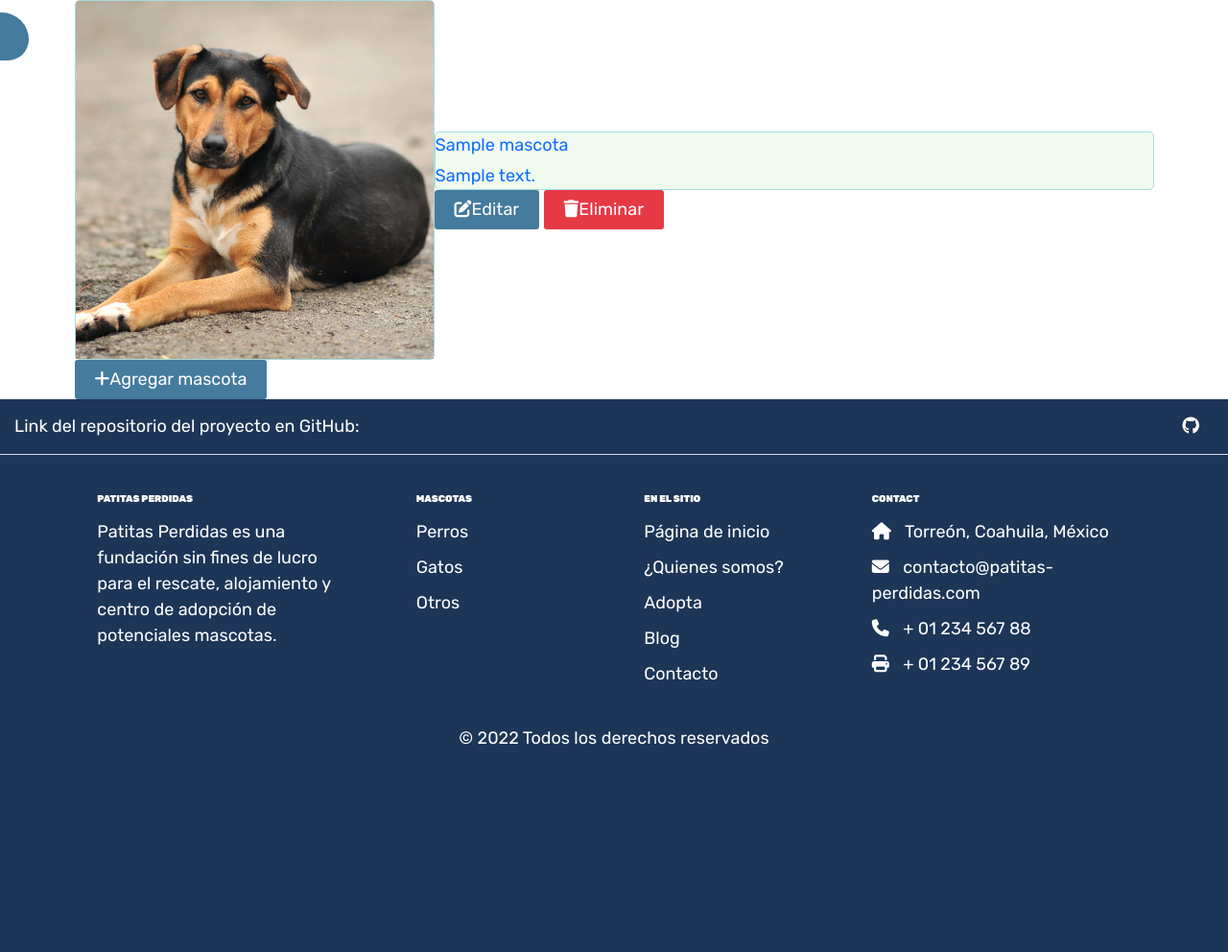
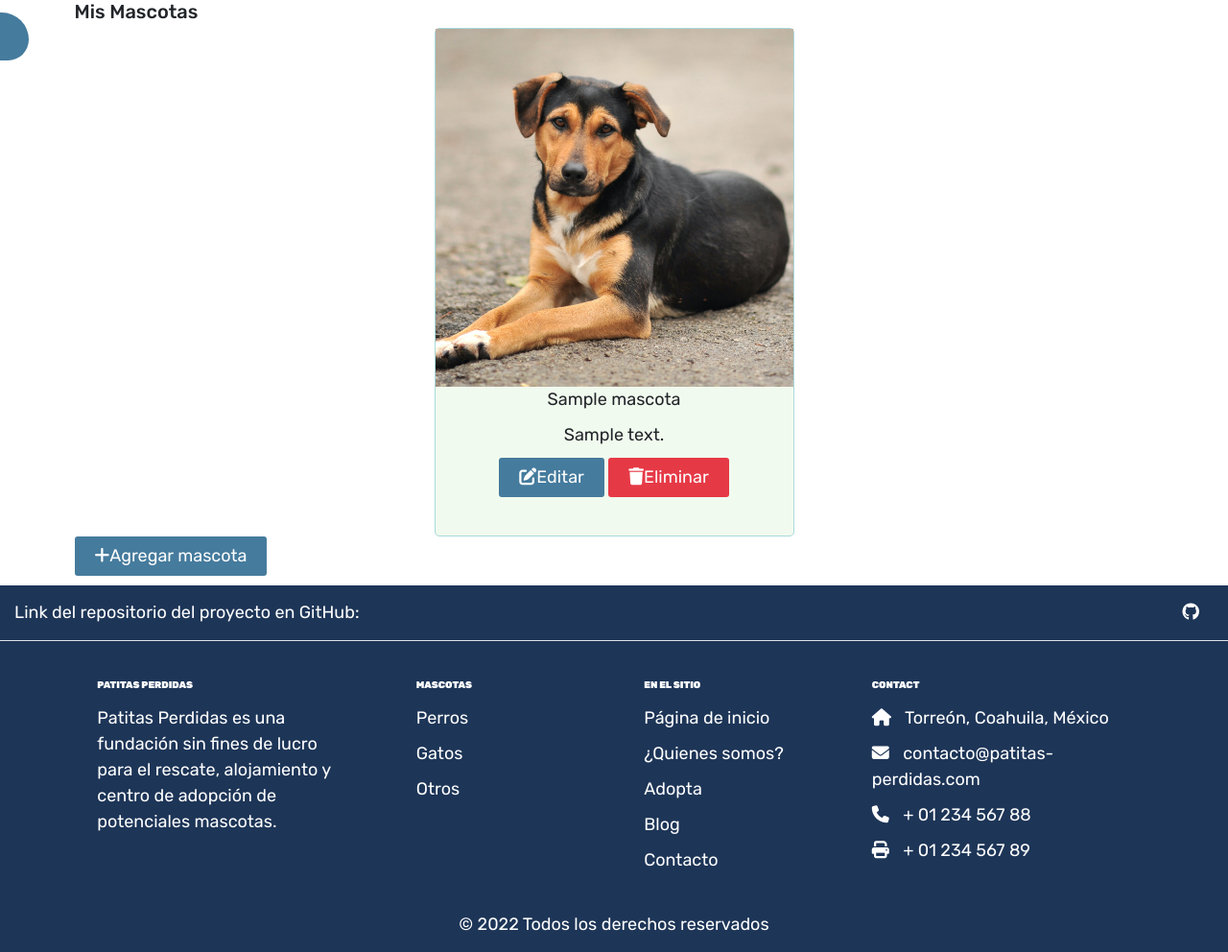
Before and after one commit to uzieeel-m/patitas-perdidas-django, a Django app: page /mascotas/mis-mascotas in a window 1280 px wide. Shown: the part 67-1059 px from the top of the page at 96% size. Before the commit the page ends 843 px from the top, so only its background shows below. Run offline with Django 4.2, Linux system fonts and the light colour scheme; a user stored in the database is signed in; data comes from the database, SQL or seed files in the repository; tables that the repository leaves empty hold one stand-in row (values such as "Sample post"); parts of the project's set-up code (start-up, migrations or seed data) failed here and were passed over.

Commit message:
comentarios cancelados/arreglo css mascotas

```diff
--- a/mascotas/models.py
+++ b/mascotas/models.py
@@ -31,17 +31,17 @@ class Mascota(models.Model):
     def __str__(self):
         return self.nombre
 
-class Comentario(models.Model):
-    mascota = models.ForeignKey(
-        Mascota,
-        on_delete=models.CASCADE,
-        related_name='comentarios',
-    )
-    comentario = models.CharField(max_length=255)
-    autor = models.ForeignKey(
-        get_user_model(),
-        on_delete=models.CASCADE,
-    )
+# class Comentario(models.Model):
+#     mascota = models.ForeignKey(
+#         Mascota,
+#         on_delete=models.CASCADE,
+#         related_name='comentarios',
+#     )
+#     cuerpo = models.CharField(max_length=255)
+#     autor = models.ForeignKey(
+#         get_user_model(),
+#         on_delete=models.CASCADE,
+    # )
 
-    def __str__(self):
-        return self.comentario
+    # def __str__(self):
+    #     return self.cuerpo
--- a/mascotas/urls.py
+++ b/mascotas/urls.py
@@ -1,5 +1,5 @@
 from django.urls import path
-from .views import VistaDetalleMascota, VistaListaMascotas, VistaMisMascotas, VistaEditarMascota, VistaEliminarMascota, VistaAgregarMascota, VistaEscribirComentario
+from .views import VistaDetalleMascota, VistaListaMascotas, VistaMisMascotas, VistaEditarMascota, VistaEliminarMascota, VistaAgregarMascota
 
 urlpatterns = [
     path('detalle-mascota/<int:pk>', VistaDetalleMascota.as_view(), name="detalle-mascota"),
@@ -8,5 +8,4 @@ urlpatterns = [
     path('editar-mascota/<int:pk>', VistaEditarMascota.as_view(), name="editar-mascota"),
     path('eliminar-mascota/<int:pk>', VistaEliminarMascota.as_view(), name="eliminar-mascota"),
     path('agregar-mascota/', VistaAgregarMascota.as_view(), name="agregar-mascota"),
-    path('escribir-comentario/<int:pk>', VistaEscribirComentario.as_view(), name="escribir-comentario"),
 ]
--- a/mascotas/views.py
+++ b/mascotas/views.py
@@ -44,10 +44,10 @@ class VistaAgregarMascota(CreateView):
         form.instance.idUsrRegistro = self.request.user
         return super().form_valid(form)
 
-class VistaEscribirComentario(UpdateView):
-    model = Mascota
-    idMascota = str(model.pk)
-    context_object_name = "mascota"
-    success_url = reverse_lazy('detalle-mascota/'+idMascota)
-    template_name = "mascotas/editar_mascota.html"
-    fields = ('comentarios')
+# class VistaEscribirComentario(UpdateView):
+#     model = Mascota
+#     idMascota = str(model.pk)
+#     context_object_name = "mascota"
+#     success_url = reverse_lazy('detalle-mascota/'+idMascota)
+#     template_name = "mascotas/editar_mascota.html"
+#     fields = ('comentarios')
--- a/pages/views.py
+++ b/pages/views.py
@@ -1,10 +1,8 @@
 from django.views.generic import TemplateView
-from mascotas.models import Mascota
 
 # Create your views here.
 class VistaPaginaInicio(TemplateView):
     template_name = "index.html"
-    lista_mascotas = Mascota.objects
 
 class VistaQuienesSomos(TemplateView):
     template_name = "quienes-somos.html"
--- a/static/css/styles.css
+++ b/static/css/styles.css
@@ -100,6 +100,9 @@ input:not([type="submit"]){
 .imagen{
   flex-basis: 40%;
 }
+.imagen img{
+  width: 100%;
+}
 .texto{
   flex-basis: 60%;
   text-align: center;
@@ -132,6 +135,8 @@ input:not([type="submit"]){
 }
 .contenedor-mascotas{
   display: flex;
+  flex-direction: row;
+  flex-wrap: wrap;
   width: 100%;
   justify-content: space-around;
   align-items: center;
@@ -161,6 +166,10 @@ input:not([type="submit"]){
   color: #1d3557;
   border-top: 1px solid #1d3557;
   padding: 10px 0;
+}
+.opcion-barra-lateral a{
+  color: #1d3557;
+  text-decoration: none;
 }
 .opcion-barra-lateral:hover{
   color: #fff;
@@ -266,7 +275,7 @@ input:not([type="submit"]){
   grid-column: 1 / 4;
 }
 .mascota {
-  flex-basis: calc( 100% / 3 );
+  flex-basis: calc(100% / 3) ;
   border-radius: 5px;
   border: 1px solid #a8dadc;
   background-color: #f1faee;
--- a/templates/mascotas/mis_mascotas.html
+++ b/templates/mascotas/mis_mascotas.html
@@ -35,25 +35,25 @@
         </div>
     </div>
 
-    <div class="container">
-
+    <div class="container mb-3">
+        <h2>Mis Mascotas</h2>
+        <div class="contenedor-mascotas">
         {% for mascota in lista_mascotas %}
-
             {% if mascota.idUsrRegistro == user %}
-            <div class="contenedor-mascotas">
-                <a class="card mascota" href="{% url 'detalle-mascota' mascota.pk %}">
-                    <img class="card-img-top" src="{% static 'img/mascota-1.jpg' %}" alt="Imagen Mascota">
-                    <div class="card-body">
-                        <p class="card-title">{{mascota.nombre}}</p>
-                        <p class="card-text">{{mascota.descripcion}}</p>
-                        <a href="{% url 'editar-mascota' mascota.pk %}" class="btn boton"><i class="fa-solid fa-pen-to-square"></i>Editar</a>
-                        <a href="{% url 'eliminar-mascota' mascota.pk %}" class="btn boton boton-rojo"><i class="fa-solid fa-trash"></i>Eliminar</a>
-                    </div>
-                </a>
+            <div class="mascota">
+                <div class="imagen">
+                    <img src="{% static 'img/mascota-1.jpg' %}" alt="Imagen Mascota">
+                </div>
+                <div class="texto">
+                    <p class="nombre-mascota">{{mascota.nombre}}</p>
+                    <p>{{mascota.descripcion}}</p>
+                    <a href="{% url 'editar-mascota' mascota.pk %}" class="btn boton"><i class="fa-solid fa-pen-to-square"></i>Editar</a>
+                    <a href="{% url 'eliminar-mascota' mascota.pk %}" class="btn boton boton-rojo"><i class="fa-solid fa-trash"></i>Eliminar</a>
+                </div>
             </div>
             {% endif %}
-
         {% endfor %}
+        </div>
             <a href="{% url 'agregar-mascota' %}" class="btn boton"><i class="fa-solid fa-plus mr-2"></i>Agregar mascota</a>
     </div>
 {% endblock content %}
```
Also changed, not shown: config/settings.py (+10 -9 lines), mascotas/admin.py (+7 -7 lines), templates/mascotas/detalle_mascota.html (+0 -29 lines), templates/mascotas/lista_mascotas.html (+10 -8 lines).
